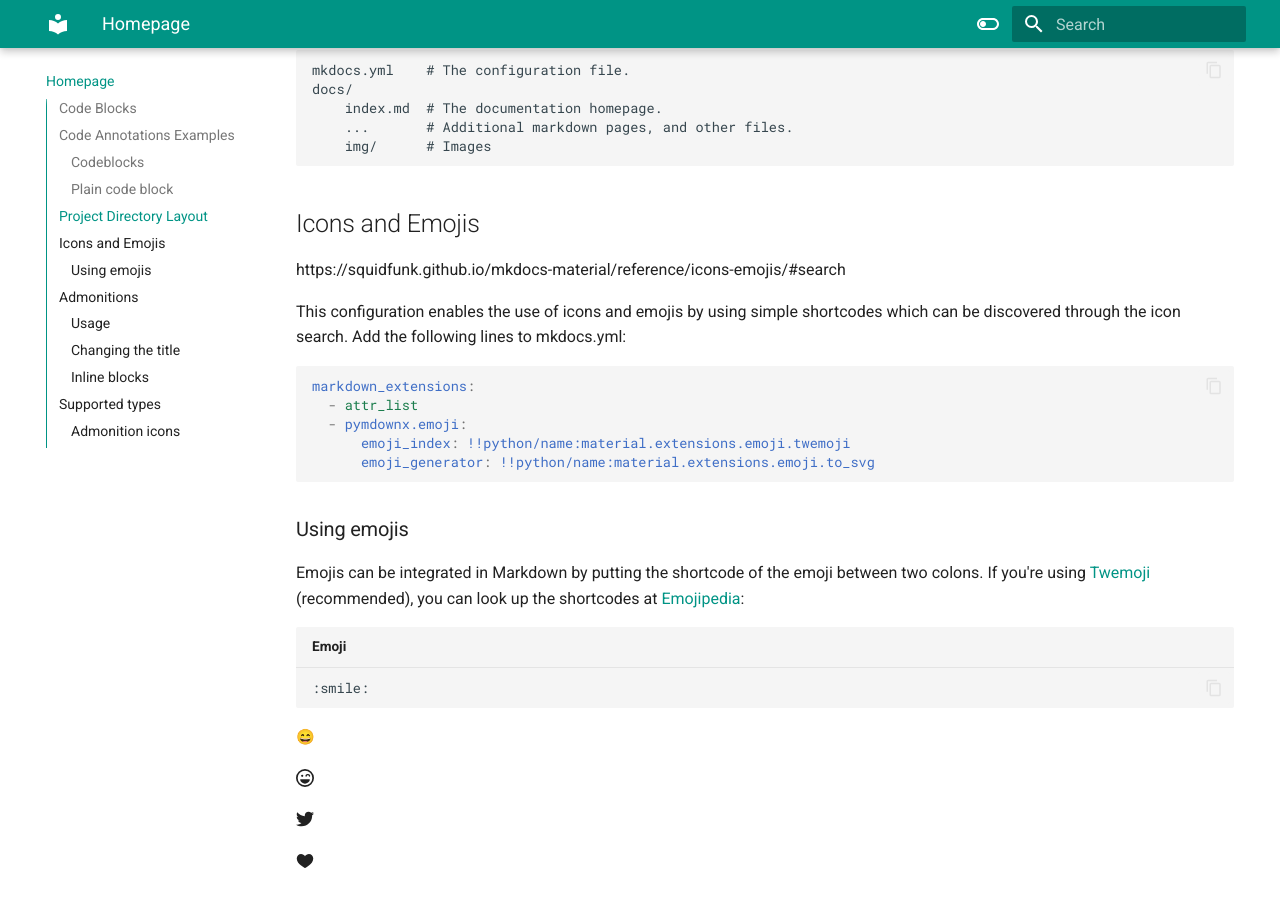
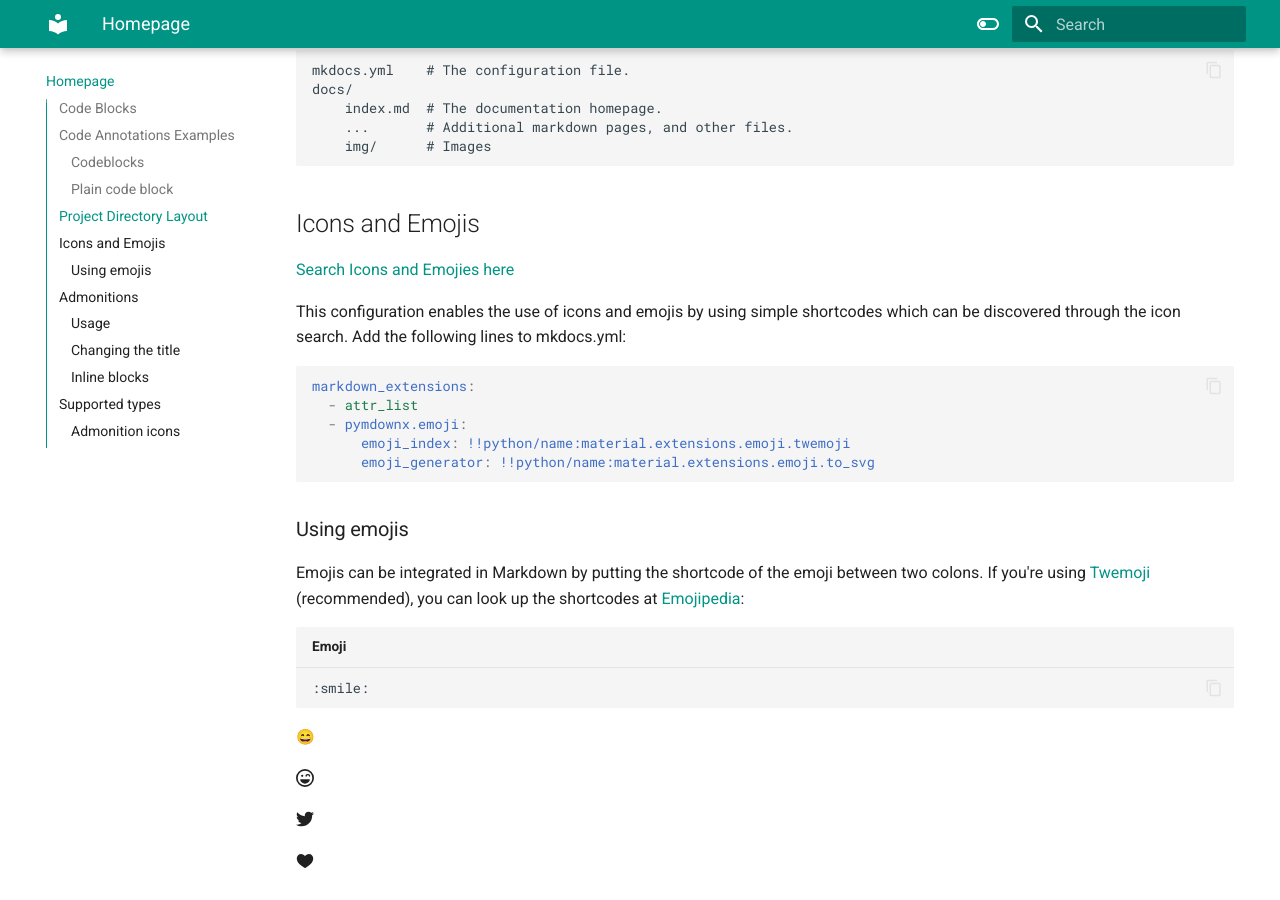
Before and after one commit to rikosintie/MKDocs, an MkDocs documentation site: the page built from docs/index.md, in a window 1280 px wide and 900 px high, scrolled down 1977 px. Built offline with MkDocs 1.6.1 and Material for MkDocs 9.7.7, drawn with Linux system fonts in a browser that asks for light colours; emoji names are drawn with the system emoji font.

Commit message:
Update index.md

```diff
--- a/docs/index.md
+++ b/docs/index.md
@@ -88,7 +88,7 @@ def remove_empty_lines(filename: str) -> str:
 
 ## Icons and Emojis
 
-https://squidfunk.github.io/mkdocs-material/reference/icons-emojis/#search
+[Search Icons and Emojies here](https://squidfunk.github.io/mkdocs-material/reference/icons-emojis/#search)
 
 This configuration enables the use of icons and emojis by using simple shortcodes which can be discovered through the icon search. Add the following lines to mkdocs.yml:
 
```
